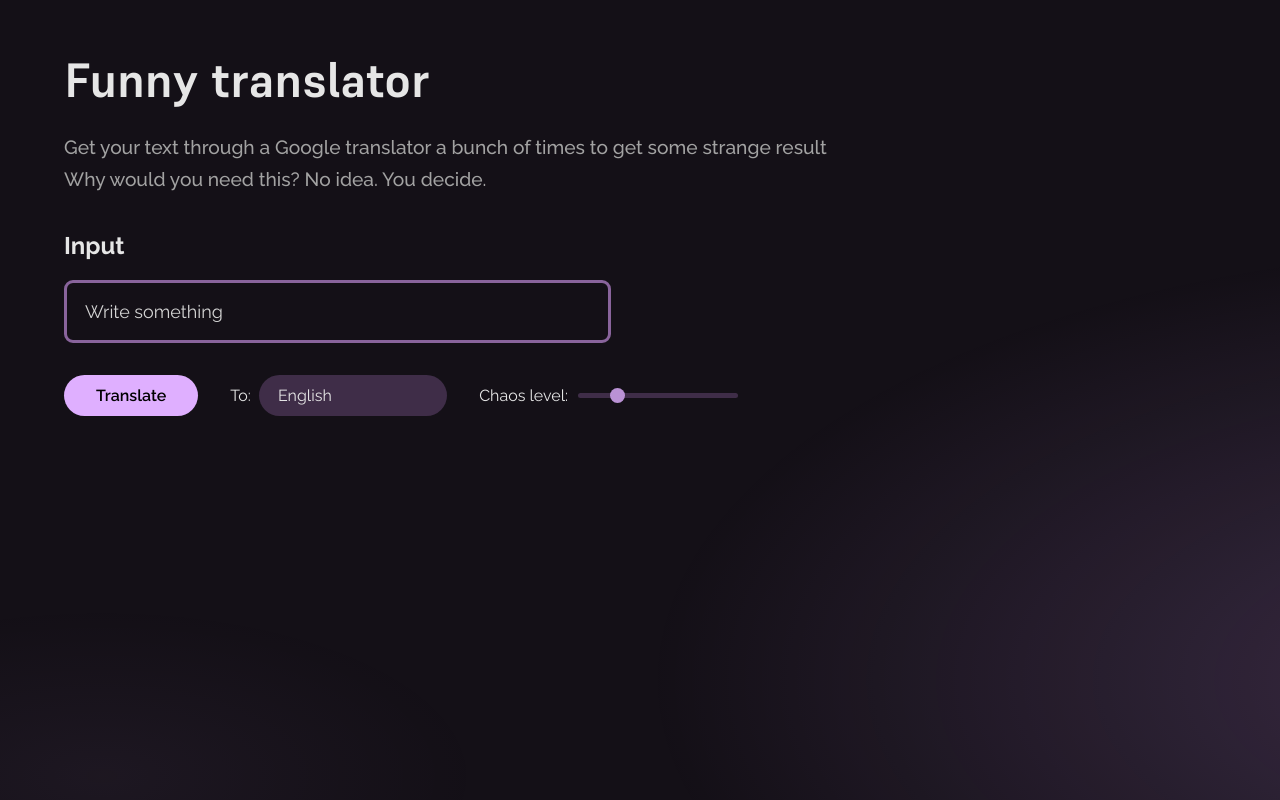
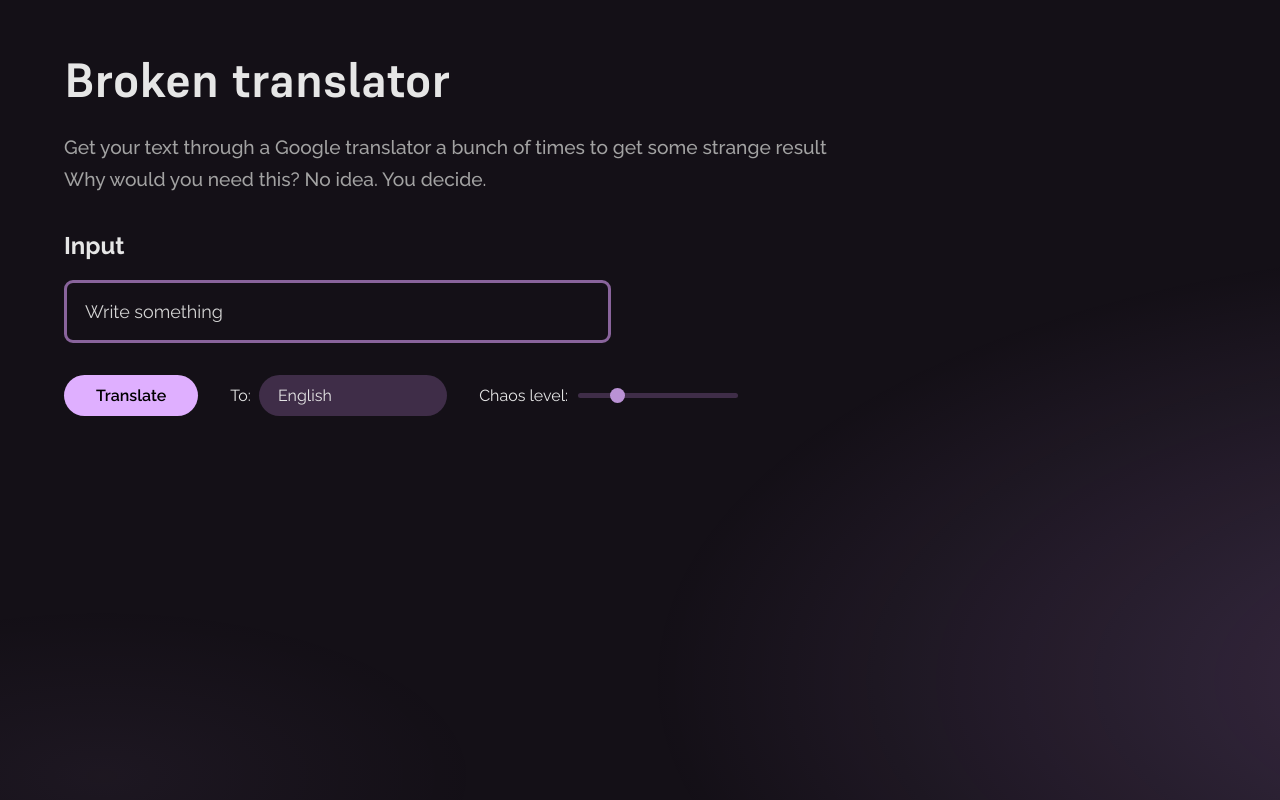
Before and after one commit to AlexeyArsentyev/translator, a React (Vite) app: page / in a window 1280 px wide. Built offline with nearby package versions, Linux system fonts and the light colour scheme.

Commit message:
change app name

```diff
--- a/index.html
+++ b/index.html
@@ -1,7 +1,7 @@
 <!DOCTYPE html>
 <html>
   <head>
-    <title>Funny translator</title>
+    <title>Broken translator</title>
     <link rel="stylesheet" href="index.css" />
     <meta name="viewport" content="width=device-width, initial-scale=1" />
   </head>
--- a/src/App.jsx
+++ b/src/App.jsx
@@ -4,7 +4,7 @@ import TranslatorForm from './components/Form/Form.jsx';
 
 export default () => (
   <div className="main-wrapper">
-    <h1>Funny translator</h1>
+    <h1>Broken translator</h1>
     <p className="description">
       Get your text through a Google translator a bunch of times to get some strange result
       <br></br>
```
